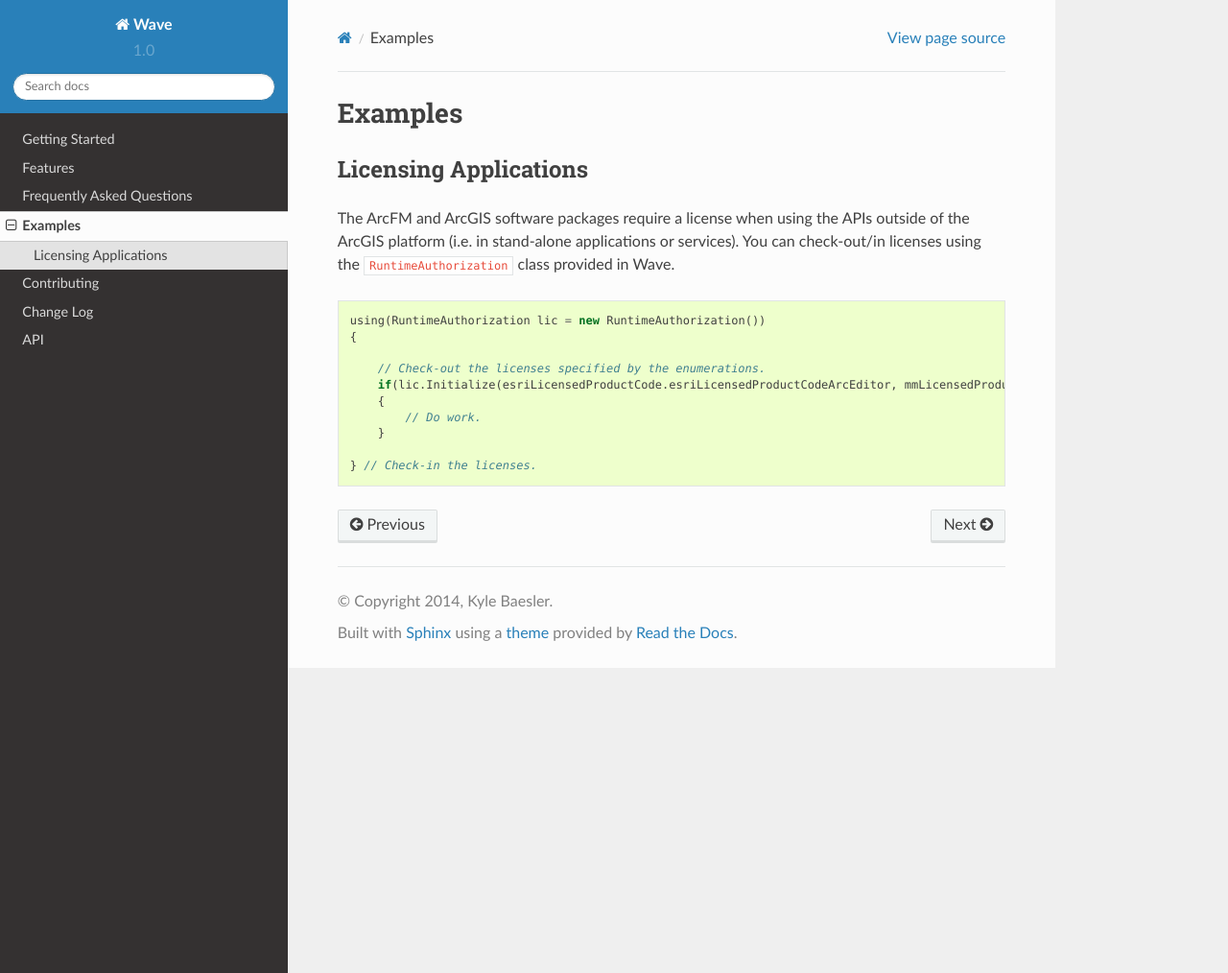
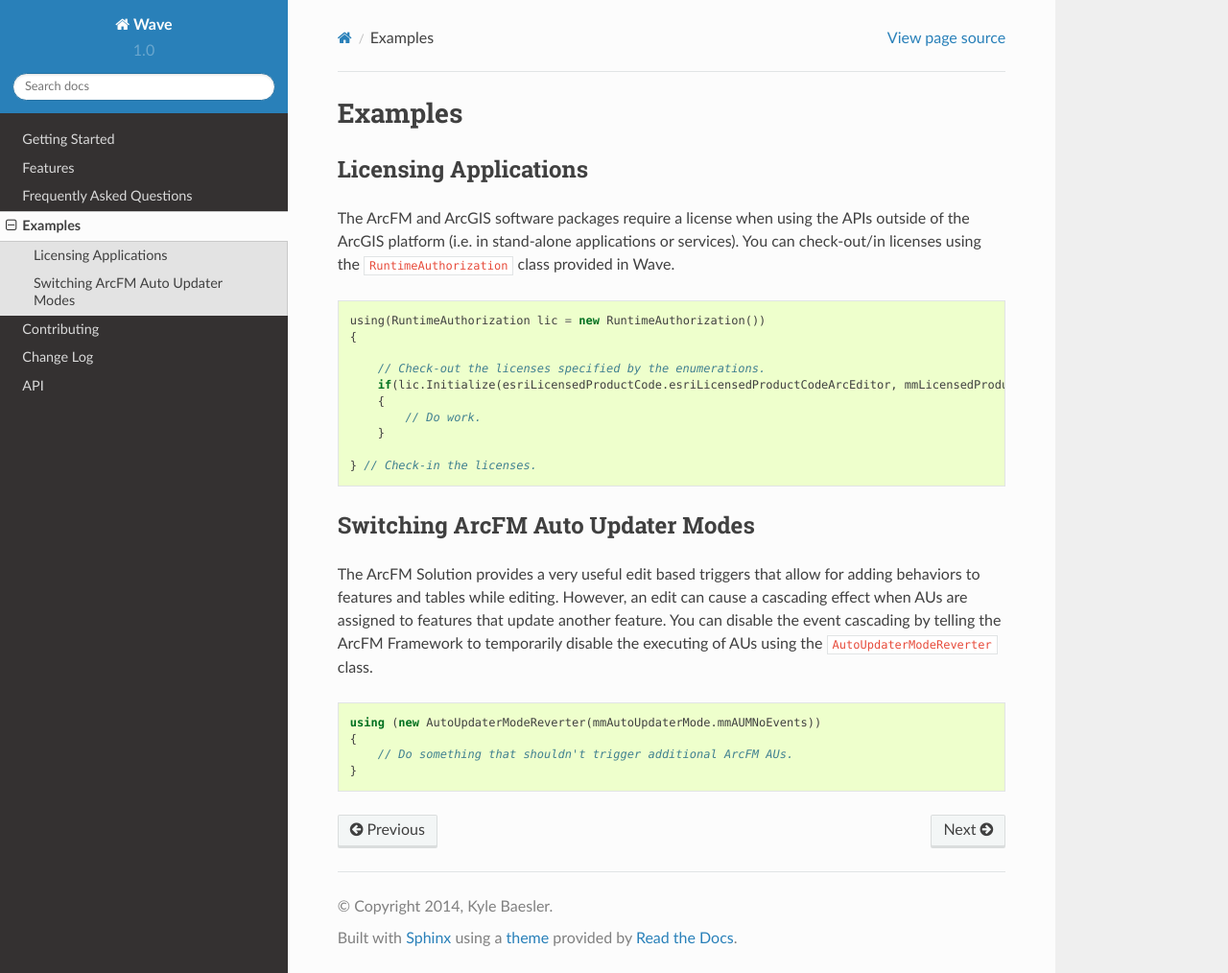
Before and after one commit to kbaesler/Wave, a Sphinx documentation site: the page built from docs/source/examples.rst, in a window 1280 px wide and 1014 px high. Shown: the whole window at 96% size. Built offline with Sphinx 7.4.7 and the Read the Docs theme 2.0.0, drawn with Linux system fonts in a browser that asks for light colours.

Commit message:
Updated readme and more examples

```diff
--- a/docs/source/examples.rst
+++ b/docs/source/examples.rst
@@ -17,3 +17,14 @@
       }
 
   } // Check-in the licenses.
+
+Switching ArcFM Auto Updater Modes
+--------------------------------------
+The ArcFM Solution provides a very useful edit based triggers that allow for adding behaviors to features and tables while editing. However, an edit can cause a cascading effect when AUs are assigned to features that update another feature. You can disable the event cascading by telling the ArcFM Framework to temporarily disable the executing of AUs using the ``AutoUpdaterModeReverter`` class.
+
+.. code-block:: c#
+
+  using (new AutoUpdaterModeReverter(mmAutoUpdaterMode.mmAUMNoEvents))
+  {
+      // Do something that shouldn't trigger additional ArcFM AUs.
+  }
```
Also changed, not shown: README.md (+1 -1 lines).
